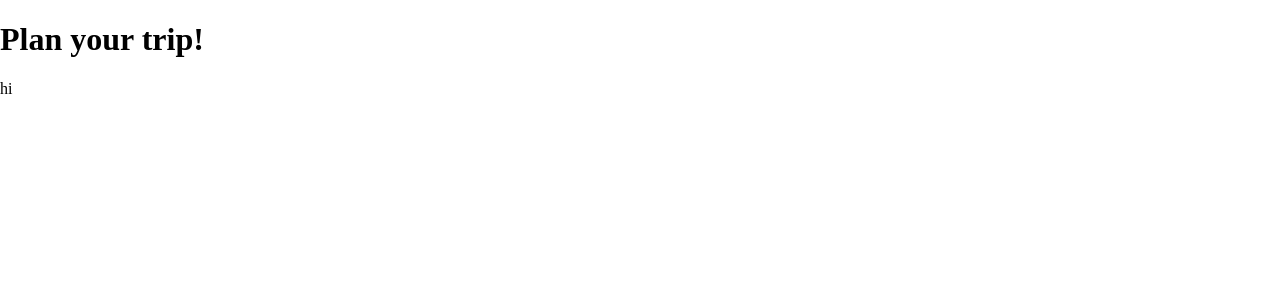
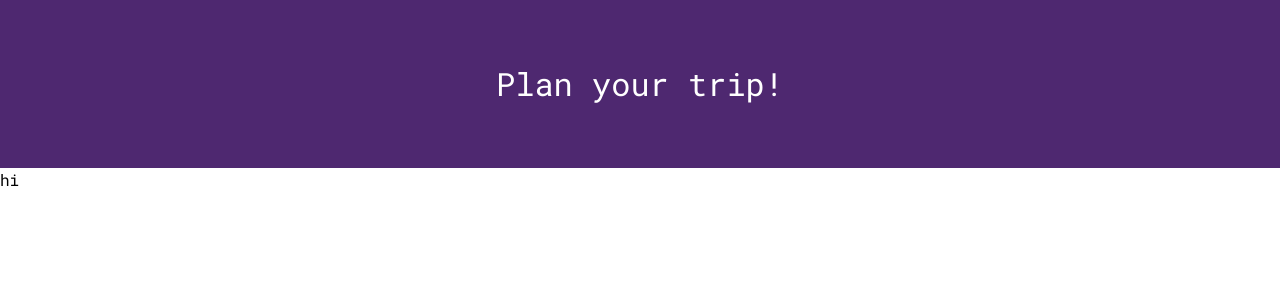
Before and after one commit to guadalazzo/PlanYourTrip, a React (Create React App) app: page / in a window 1280 px wide. Shown: the top 300 px of the page. Built offline with nearby package versions, Linux system fonts and the light colour scheme.

Commit message:
feat: Included Tailwindcss and added ErrorBoundary for catching errors

```diff
--- a/package.json
+++ b/package.json
@@ -45,6 +45,7 @@
     "eslint": "^8.56.0",
     "eslint-config-prettier": "^9.1.0",
     "eslint-plugin-react": "^7.33.2",
-    "prettier": "3.3.2"
+    "prettier": "3.3.2",
+    "tailwindcss": "^3.4.4"
   }
 }
--- a/public/index.html
+++ b/public/index.html
@@ -1,20 +1,23 @@
-<!DOCTYPE html>
+<!doctype html>
 <html lang="en">
   <head>
     <meta charset="utf-8" />
     <link rel="icon" href="%PUBLIC_URL%/favicon.ico" />
     <meta name="viewport" content="width=device-width, initial-scale=1" />
     <meta name="theme-color" content="#000000" />
-    <meta
-      name="description"
-      content="Web site created using create-react-app"
-    />
+    <meta name="description" content="Web site created using create-react-app" />
     <link rel="apple-touch-icon" href="%PUBLIC_URL%/logo192.png" />
     <!--
       manifest.json provides metadata used when your web app is installed on a
       user's mobile device or desktop. See https://developers.google.com/web/fundamentals/web-app-manifest/
     -->
     <link rel="manifest" href="%PUBLIC_URL%/manifest.json" />
+    <link rel="preconnect" href="https://fonts.googleapis.com" />
+    <link rel="preconnect" href="https://fonts.gstatic.com" crossorigin />
+    <link
+      href="https://fonts.googleapis.com/css2?family=Roboto+Mono:ital,wght@0,100..700;1,100..700&display=swap"
+      rel="stylesheet"
+    />
     <!--
       Notice the use of %PUBLIC_URL% in the tags above.
       It will be replaced with the URL of the `public` folder during the build.
--- a/src/App.tsx
+++ b/src/App.tsx
@@ -1,11 +1,14 @@
 import React from 'react';
 import Layout from './components/Layout';
 import Home from './pages/Home';
+import ErrorBoundary from './ErrorBoundary';
 
 const App: React.FC = () => (
-  <Layout>
-    <Home />
-  </Layout>
+  <ErrorBoundary>
+    <Layout>
+      <Home />
+    </Layout>
+  </ErrorBoundary>
 );
 
 export default App;
--- /dev/null
+++ b/src/ErrorBoundary.tsx
@@ -0,0 +1,32 @@
+import React, { Component, ErrorInfo } from 'react';
+
+interface Props {
+  children: React.ReactNode;
+}
+
+interface State {
+  hasError: boolean;
+}
+
+class ErrorBoundary extends Component<Props, State> {
+  constructor(props: Props) {
+    super(props);
+    this.state = { hasError: false };
+  }
+
+  componentDidCatch(error: Error, errorInfo: ErrorInfo) {
+    // TODO: add a service to caught this errors
+    console.error('ErrorBoundary caught an error: ', error, errorInfo);
+    this.setState({ hasError: true });
+  }
+
+  render() {
+    if (this.state.hasError) {
+      return <h1>Something went wrong.</h1>;
+    }
+
+    return this.props.children;
+  }
+}
+
+export default ErrorBoundary;
--- a/src/components/Layout/index.tsx
+++ b/src/components/Layout/index.tsx
@@ -1,7 +1,7 @@
 export default function Layout({ children }: { children: React.ReactNode }) {
   return (
     <>
-      <header>
+      <header className="header">
         <h1>Plan your trip!</h1>
       </header>
       <main>{children}</main>
--- a/src/index.css
+++ b/src/index.css
@@ -1,5 +1,14 @@
+@tailwind base;
+@tailwind components;
+@tailwind utilities;
+
 body {
   margin: 0;
   -webkit-font-smoothing: antialiased;
   -moz-osx-font-smoothing: grayscale;
 }
+@layer components {
+  .header {
+    @apply bg-violet text-heading h-heading flex justify-center items-center text-white;
+  }
+}
--- /dev/null
+++ b/tailwind.config.js
@@ -0,0 +1,25 @@
+/** @type {import('tailwindcss').Config} */
+module.exports = {
+  content: ['./src/**/*.{js,jsx,ts,tsx}'],
+  theme: {
+    fontFamily: {
+      sans: ['Roboto Mono', 'sans-serif'],
+    },
+    extend: {
+      colors: {
+        violet: '#4E2870',
+      },
+      height: {
+        heading: '168px',
+      },
+      fontSize: {
+        small: '11px',
+        medium: '12px',
+        regular: '16px',
+        large: '24px',
+        heading: '32px',
+      },
+    },
+  },
+  plugins: [],
+};
--- a/tsconfig.json
+++ b/tsconfig.json
@@ -6,6 +6,7 @@
     "skipLibCheck": true,
     "esModuleInterop": true,
     "allowSyntheticDefaultImports": true,
+    "allowImportingTsExtensions": true,
     "strict": true,
     "forceConsistentCasingInFileNames": true,
     "noFallthroughCasesInSwitch": true,
```
Also changed, not shown: src/index.tsx (+3 -4 lines), 1 other file (tests, documents, lock files or other folders).
